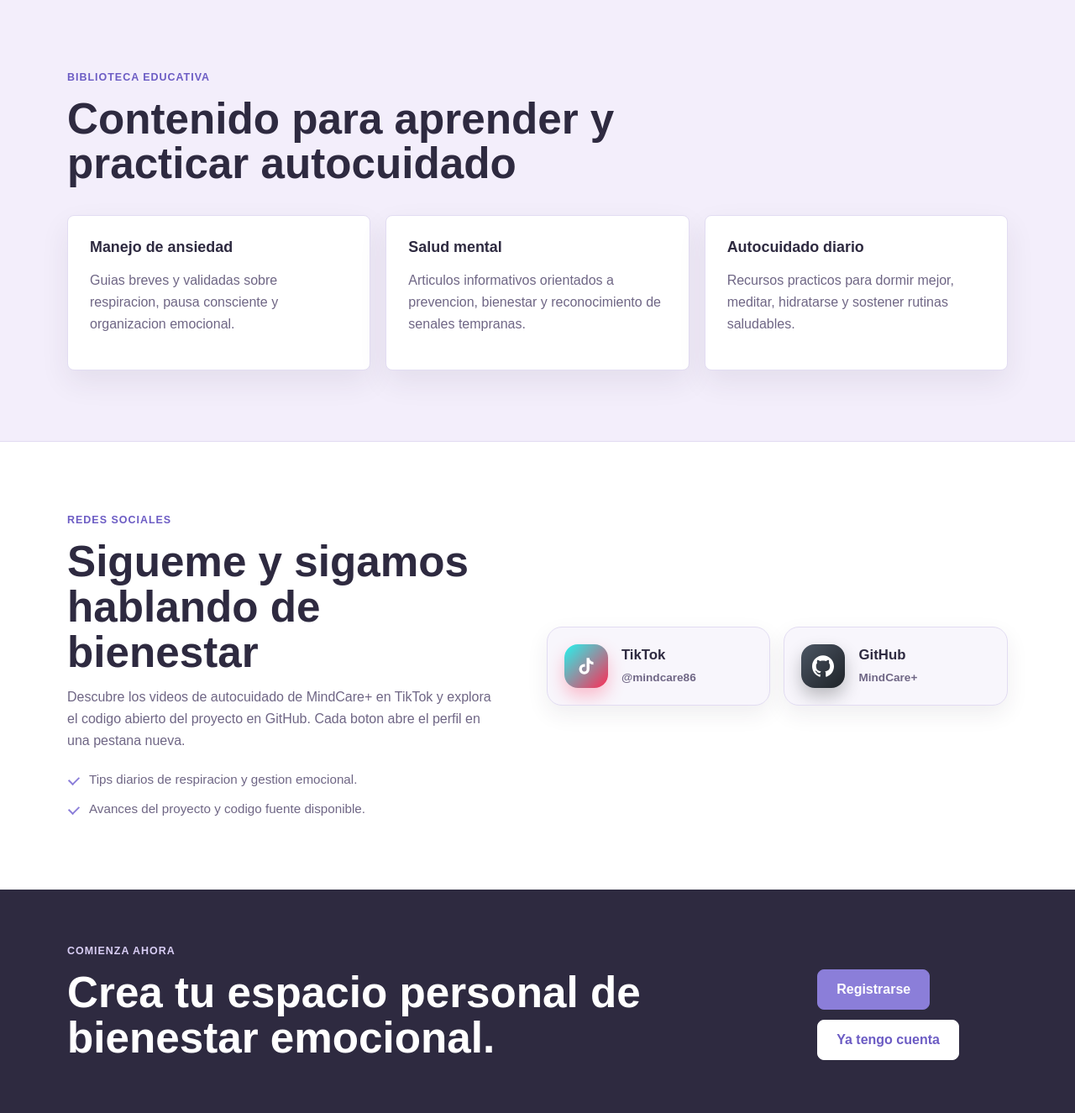
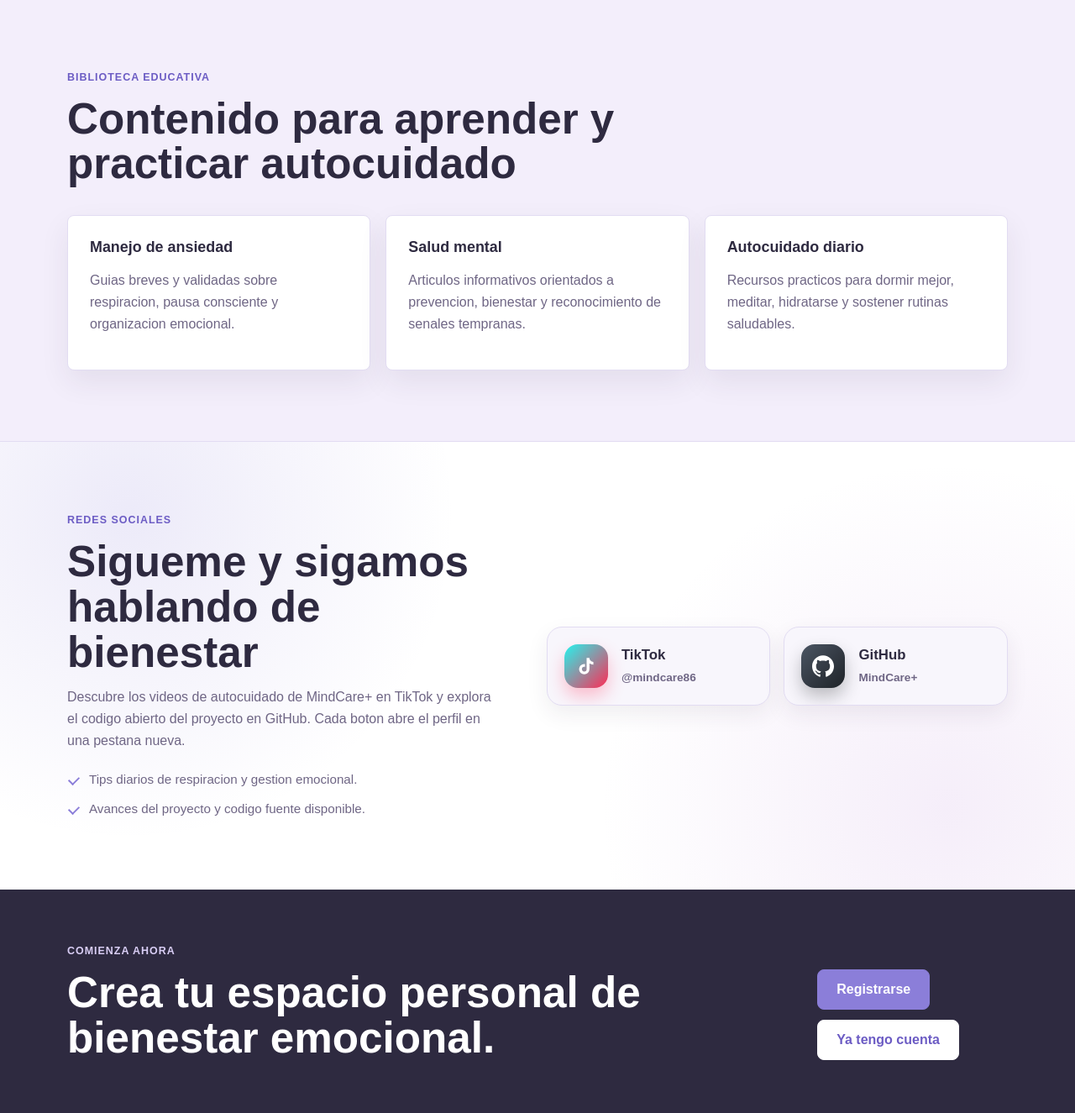
Before and after one commit to yohanmo4567-cpu/MINDCARE, a PHP site: page / in a window 1280 px wide. Shown: the part 2257-3582 px from the top of the page at 84% size. Run offline with PHP 8.4, Linux system fonts and the light colour scheme.

Commit message:
style: agregar seccion moderna de redes sociales para MINDCARE

```diff
--- a/script.js
+++ b/script.js
@@ -50,6 +50,23 @@ if (socialList) {
   }
 }
 
+// ── Redes sociales: spotlight que sigue al cursor en las tarjetas ──
+document.querySelectorAll(".social-btn").forEach((card) => {
+  card.addEventListener("pointermove", (event) => {
+    const rect = card.getBoundingClientRect();
+    const x = ((event.clientX - rect.left) / rect.width) * 100;
+    const y = ((event.clientY - rect.top) / rect.height) * 100;
+
+    card.style.setProperty("--mx", `${x.toFixed(1)}%`);
+    card.style.setProperty("--my", `${y.toFixed(1)}%`);
+  });
+
+  card.addEventListener("pointerleave", () => {
+    card.style.setProperty("--mx", "50%");
+    card.style.setProperty("--my", "50%");
+  });
+});
+
 document.querySelectorAll(".auth-form").forEach((form) => {
   const message = form.querySelector(".form-message");
 
--- a/styles.css
+++ b/styles.css
@@ -14,6 +14,7 @@
   --max: 1120px;
   --header-bg: rgba(248, 246, 252, 0.92);
   --panel-overlay: rgba(255, 255, 255, 0.7);
+  --social-spotlight: rgba(255, 255, 255, 0.55);
 }
 
 /* ═══════════════════════════════════════════
@@ -33,6 +34,7 @@ html[data-theme="dark"] {
   --shadow: 0 20px 48px rgba(0, 0, 0, 0.45);
   --header-bg: rgba(23, 18, 37, 0.9);
   --panel-overlay: rgba(255, 255, 255, 0.06);
+  --social-spotlight: rgba(255, 255, 255, 0.26);
   color-scheme: dark;
 }
 
@@ -594,8 +596,24 @@ h3 {
    REDES SOCIALES
    ═══════════════════════════════════════════ */
 .social-section {
-  background: var(--surface);
+  position: relative;
+  background:
+    radial-gradient(circle at 12% 16%, rgba(139, 126, 217, 0.16), transparent 32%),
+    radial-gradient(circle at 88% 82%, rgba(201, 160, 224, 0.18), transparent 34%),
+    var(--surface);
   border-top: 1px solid var(--line);
+}
+
+/* Compensa la cabecera fija + barra de componentes al usar el ancla #redes */
+#redes {
+  scroll-margin-top: 168px;
+}
+
+html[data-theme="dark"] .social-section {
+  background:
+    radial-gradient(circle at 12% 16%, rgba(139, 126, 217, 0.24), transparent 34%),
+    radial-gradient(circle at 88% 82%, rgba(217, 174, 232, 0.16), transparent 36%),
+    var(--surface);
 }
 
 .social-inner {
@@ -685,13 +703,18 @@ h3 {
     background-color 350ms ease, background 220ms ease;
 }
 
-/* Degradado de marca que se revela al hacer hover */
+/* Degradado de marca + spotlight que sigue al cursor (al hacer hover) */
 .social-btn::before {
   content: "";
   position: absolute;
   inset: 0;
   z-index: -1;
   opacity: 0;
+  background-image: radial-gradient(
+    260px circle at var(--mx, 50%) var(--my, 50%),
+    var(--social-spotlight),
+    transparent 62%
+  );
   transition: opacity 220ms ease;
 }
 
@@ -710,11 +733,23 @@ h3 {
 }
 
 .social-tiktok::before {
-  background: linear-gradient(135deg, rgba(37, 244, 238, 0.22), rgba(254, 44, 85, 0.22));
+  background-image:
+    radial-gradient(
+      260px circle at var(--mx, 50%) var(--my, 50%),
+      var(--social-spotlight),
+      transparent 62%
+    ),
+    linear-gradient(135deg, rgba(37, 244, 238, 0.24), rgba(254, 44, 85, 0.24));
 }
 
 .social-github::before {
-  background: linear-gradient(135deg, rgba(139, 126, 217, 0.22), rgba(70, 78, 90, 0.22));
+  background-image:
+    radial-gradient(
+      260px circle at var(--mx, 50%) var(--my, 50%),
+      var(--social-spotlight),
+      transparent 62%
+    ),
+    linear-gradient(135deg, rgba(139, 126, 217, 0.24), rgba(70, 78, 90, 0.24));
 }
 
 .social-tiktok::after {
```
